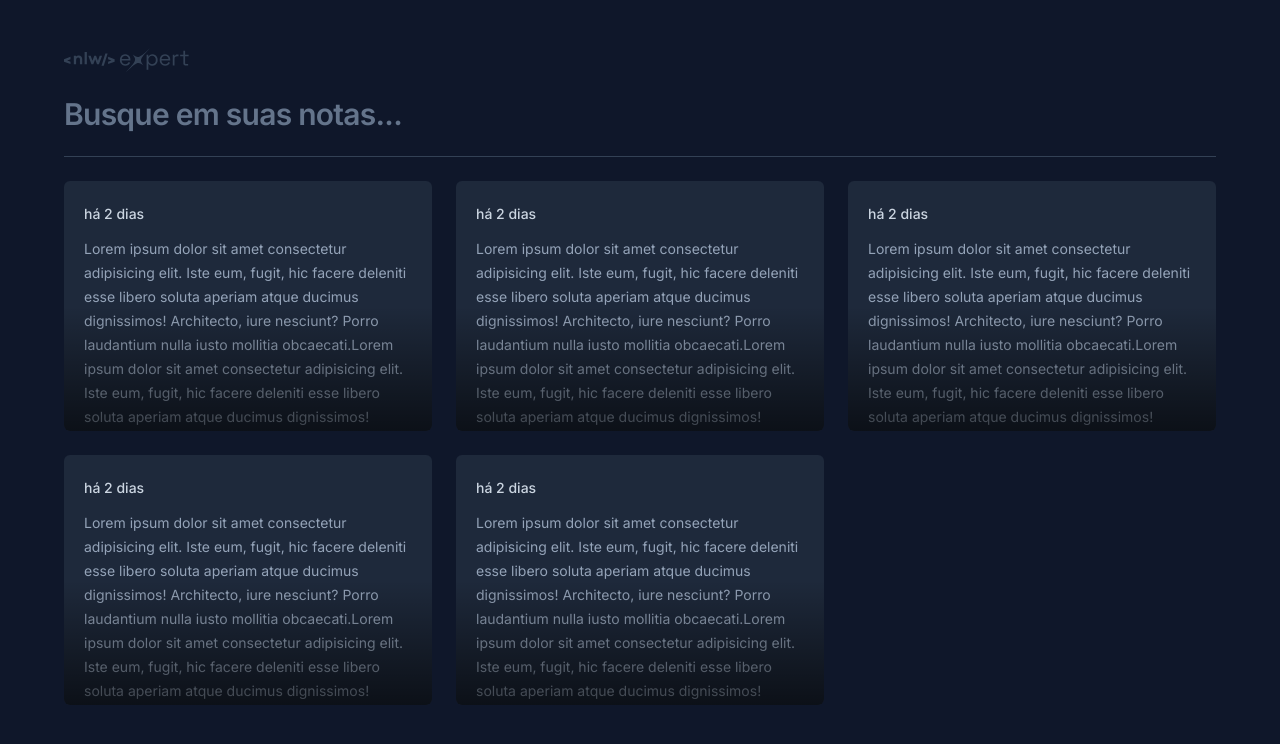
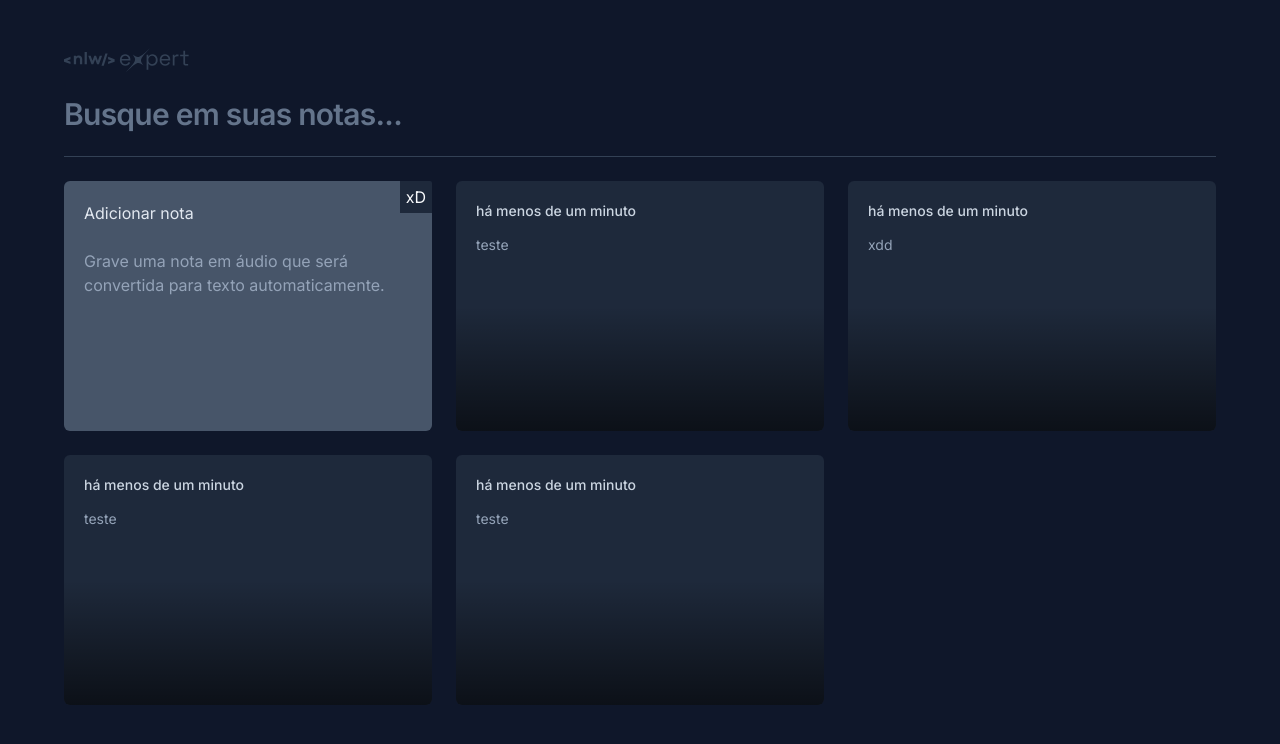
Before and after one commit to igorsantos13/nlw-notes, a React (Vite) app: page / in a window 1280 px wide. Shown: the top 744 px of the page. Built offline with nearby package versions, Linux system fonts and the light colour scheme.

Commit message:
feat: updated new note card & card data info component added

```diff
--- a/package.json
+++ b/package.json
@@ -9,6 +9,8 @@
     "preview": "vite preview"
   },
   "dependencies": {
+    "@radix-ui/react-dialog": "^1.0.5",
+    "date-fns": "^3.3.1",
     "react": "^18.2.0",
     "react-dom": "^18.2.0"
   },
--- a/src/app.tsx
+++ b/src/app.tsx
@@ -1,5 +1,6 @@
 import logo from "./assets/logo.svg";
 import { NoteCard } from "./components/note-card";
+import { NewNoteCard } from "./components/new-note-card";
 
 export function App() {
   return (
@@ -16,11 +17,11 @@ export function App() {
       <div className="bg-slate-700 h-px" />
 
       <div className="grid grid-cols-3 gap-6 auto-rows-[250px]">
-        <NoteCard />
-        <NoteCard />
-        <NoteCard />
-        <NoteCard />
-        <NoteCard />
+        <NewNoteCard />
+        <NoteCard note={{ date: new Date(), content: "teste" }} />
+        <NoteCard note={{ date: new Date(), content: "xdd" }} />
+        <NoteCard note={{ date: new Date(), content: "teste" }} />
+        <NoteCard note={{ date: new Date(), content: "teste" }} />
       </div>
     </div>
   );
--- /dev/null
+++ b/src/components/new-note-card.tsx
@@ -0,0 +1,13 @@
+export function NewNoteCard() {
+  return (
+    <div className="bg-slate-600 p-5 space-y-6 relative rounded-md">
+      <div className="bg-slate-800 rounded-tr-sm absolute top-0 right-0 h-8 w-8 flex justify-center items-center">
+        xD
+      </div>
+      <span className="text-slate-200">Adicionar nota</span>
+      <p className="text-slate-400">
+        Grave uma nota em áudio que será convertida para texto automaticamente.
+      </p>
+    </div>
+  );
+}
--- a/src/components/note-card.tsx
+++ b/src/components/note-card.tsx
@@ -1,19 +1,35 @@
-export const NoteCard = () => {
+import * as Dialog from "@radix-ui/react-dialog";
+import { NoteDataInfo } from "./note-data-info";
+
+interface NoteCardProps {
+  note: {
+    date: Date;
+    content: string;
+  };
+}
+export const NoteCard = ({ note }: NoteCardProps) => {
   return (
-    <button className="rounded-md text-left bg-slate-800 p-5 space-y-3 overflow-hidden relative hover:ring-2 hover:ring-slate-600 focus-visible:ring-2 focus-visible:ring-lime-400 outline-none">
-      <span className="text-sm font-medium text-slate-300">há 2 dias</span>
+    <Dialog.Root>
+      <Dialog.Trigger className="rounded-md text-left flex flex-col bg-slate-800 p-5 gap-3 overflow-hidden relative hover:ring-2 hover:ring-slate-600 focus-visible:ring-2 focus-visible:ring-lime-400 outline-none">
+        <NoteDataInfo note={note} />
+        <div className="absolute bottom-0 left-0 right-0 bg-gradient-to-t from-black/60 to-black/0 h-1/2 pointer-events-none"></div>
+      </Dialog.Trigger>
 
-      <p className="text-sm leading-6 text-slate-400">
-        Lorem ipsum dolor sit amet consectetur adipisicing elit. Iste eum,
-        fugit, hic facere deleniti esse libero soluta aperiam atque ducimus
-        dignissimos! Architecto, iure nesciunt? Porro laudantium nulla iusto
-        mollitia obcaecati.Lorem ipsum dolor sit amet consectetur adipisicing
-        elit. Iste eum, fugit, hic facere deleniti esse libero soluta aperiam
-        atque ducimus dignissimos! Architecto, iure nesciunt? Porro laudantium
-        nulla iusto mollitia obcaecati.
-      </p>
-
-      <div className="absolute bottom-0 left-0 right-0 bg-gradient-to-t from-black/60 to-black/0 h-1/2 pointer-events-none"></div>
-    </button>
+      <Dialog.Portal>
+        <Dialog.Overlay className="inset-0 fixed bg-black/60" />
+        <Dialog.Content className="fixed left-1/2 top-1/2 -translate-x-1/2 -translate-y-1/2 max-w-[640px] w-full h-[60vh] bg-slate-700 rounded-md overflow-hidden flex flex-col outline-none">
+          <div className="flex flex-1 flex-col gap-3 p-5">
+            <NoteDataInfo note={note} />
+          </div>
+          <button className="w-full bg-slate-800 text-sm text-center py-4 font-medium group">
+            Deseja{" "}
+            <span className="text-red-400 hover:underline group-hover:underline">
+              apagar essa nota
+            </span>
+            ?
+          </button>
+        </Dialog.Content>
+      </Dialog.Portal>
+    </Dialog.Root>
   );
 };
--- /dev/null
+++ b/src/components/note-data-info.tsx
@@ -0,0 +1,21 @@
+import { formatDistanceToNow } from "date-fns";
+import { ptBR } from "date-fns/locale";
+
+interface NoteCardProps {
+  note: {
+    date: Date;
+    content: string;
+  };
+}
+
+export function NoteDataInfo({ note }: NoteCardProps) {
+  return (
+    <>
+      <span className="text-sm font-medium text-slate-300">
+        {formatDistanceToNow(note.date, { locale: ptBR, addSuffix: true })}
+      </span>
+
+      <p className="text-sm leading-6 text-slate-400">{note.content}</p>
+    </>
+  );
+}
```
Also changed, not shown: 1 other file (tests, documents, lock files or other folders).
